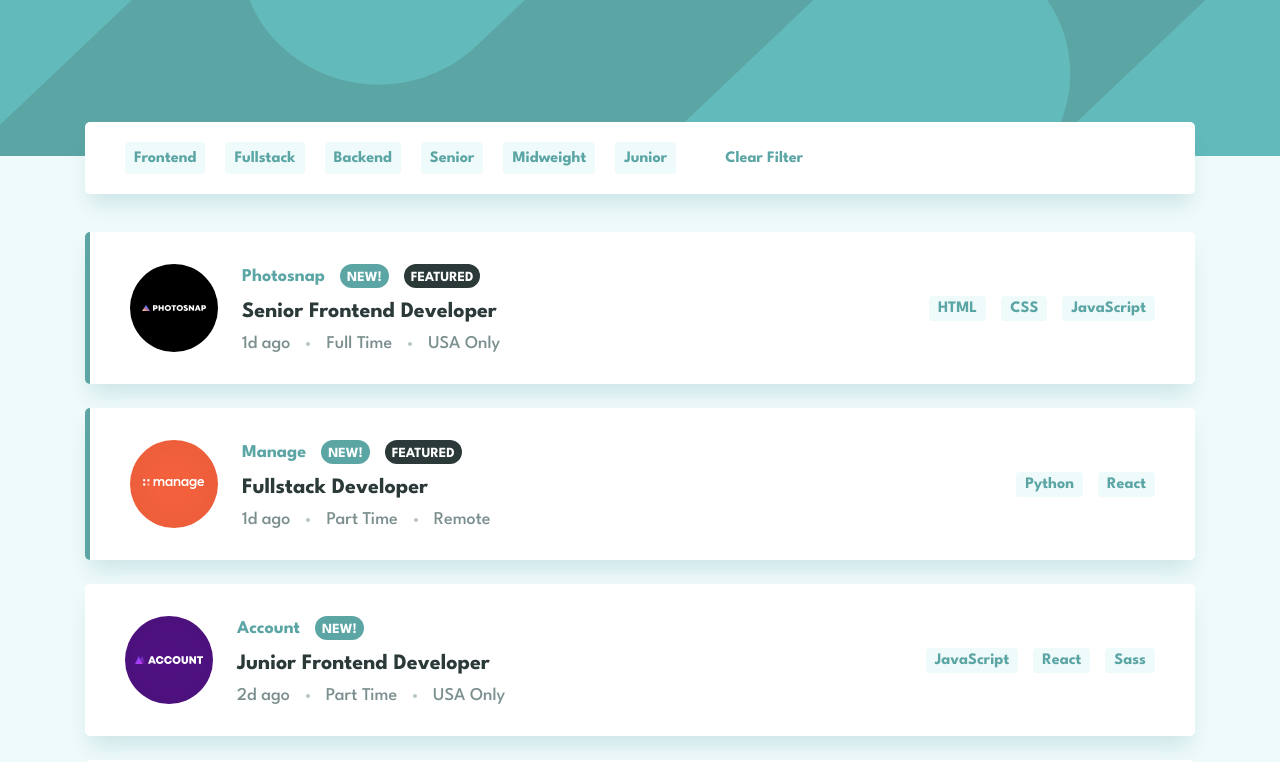
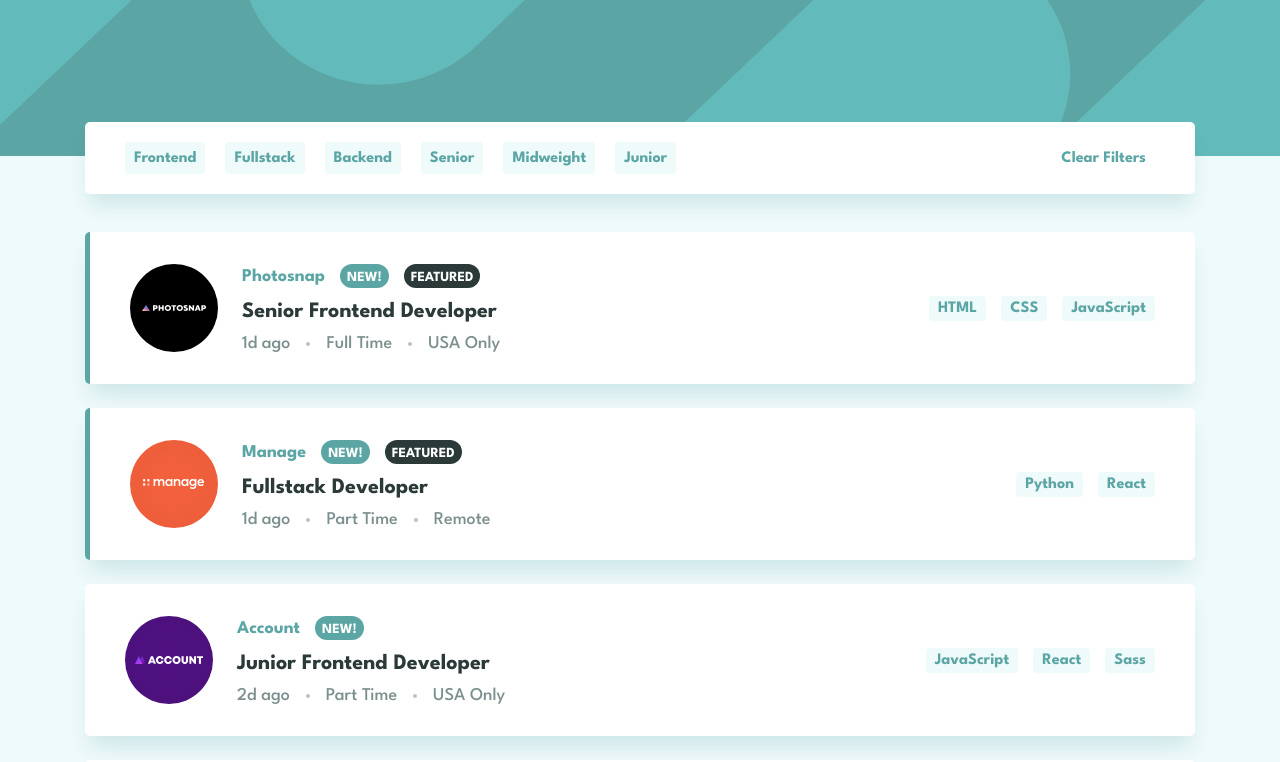
Before and after one commit to EdwinSch/react-joblisting-filters, a React (Vite) app: page / in a window 1280 px wide. Shown: the top 762 px of the page. Built offline with nearby package versions, Linux system fonts and the light colour scheme.

Commit message:
update: filter buttons component

```diff
--- a/src/App.jsx
+++ b/src/App.jsx
@@ -8,7 +8,7 @@ const rolesSet = new Set(mapRoles);
 const mapLevels = data.map((item) => item.level);
 const levelsSet = new Set(mapLevels);
 
-const newBtnsCollection = [...rolesSet, ...levelsSet, "clear filter"];
+const newBtnsCollection = [...rolesSet, ...levelsSet];
 
 function App() {
   const [jobs, setJobs] = useState(data);
@@ -16,15 +16,11 @@ function App() {
 
   // Filter Buttons Function
   const filterJobs = (cat) => {
-    // Clear Filter Btn
-    if (cat === "clear filter") {
-      setJobs(data);
-      return;
-    }
-
     // Filter by category
     const newJobs = data.filter((job) => job.role === cat || job.level === cat);
     // console.log(cat);
+
+    // Set new filtered state
     setJobs(newJobs);
   };
 
@@ -32,7 +28,13 @@ function App() {
     <>
       <header>{/* CSS dynamic */}</header>
       <main>
-        <JobsOverview jobs={jobs} buttons={buttons} filterJobs={filterJobs} />
+        <JobsOverview
+          jobs={jobs}
+          setJobs={setJobs}
+          buttons={buttons}
+          filterJobs={filterJobs}
+          data={data}
+        />
       </main>
     </>
   );
--- a/src/components/FilterBtns.jsx
+++ b/src/components/FilterBtns.jsx
@@ -1,6 +1,6 @@
 const FilterBtns = ({ buttons, filterJobs }) => {
   return (
-    <>
+    <div className="btns-row">
       {buttons.map((button) => {
         return (
           <button
@@ -13,7 +13,7 @@ const FilterBtns = ({ buttons, filterJobs }) => {
           </button>
         );
       })}
-    </>
+    </div>
   );
 };
 
--- a/src/components/JobsOverview.jsx
+++ b/src/components/JobsOverview.jsx
@@ -1,11 +1,18 @@
 import FilterBtns from "./filterBtns";
 import Job from "./Job";
 
-const JobsOverview = ({ jobs, buttons, filterJobs }) => {
+const JobsOverview = ({ jobs, setJobs, buttons, filterJobs, data }) => {
   return (
     <section className="jobs-container">
-      <div className="selected-labels-container">
+      <div className="filter-btns-container">
         <FilterBtns buttons={buttons} filterJobs={filterJobs} />
+        <button
+          type="button"
+          className="btn clear-btn"
+          onClick={() => setJobs(data)}
+        >
+          clear filters
+        </button>
       </div>
       {jobs.map((job) => {
         return <Job key={job.id} {...job} />;
--- a/src/components/StackLabels.jsx
+++ b/src/components/StackLabels.jsx
@@ -3,7 +3,7 @@ const StackLabels = ({ languages }) => {
     <div className="labels-wrapper">
       {languages.map((lang, index) => {
         return (
-          <div key={index} className="flag-static">
+          <div key={index} className="label-static">
             {lang}
           </div>
         );
--- a/src/styles/main.scss
+++ b/src/styles/main.scss
@@ -56,7 +56,6 @@ header {
 }
 
 main {
-  // border: $inspect;
   display: flex;
   justify-content: center;
 }
@@ -64,7 +63,6 @@ main {
 //--- Jobs Styles
 
 .jobs-container {
-  // border: $inspect;
   position: relative;
   margin: 76px 1.5rem;
   width: 1110px;
@@ -73,7 +71,7 @@ main {
   gap: 24px;
 }
 
-.selected-labels-container {
+.filter-btns-container {
   padding: 20px 40px;
   position: absolute;
   top: -110px;
@@ -84,8 +82,14 @@ main {
   box-shadow: $shadow;
 
   display: flex;
+  justify-content: space-between;
   flex-wrap: wrap;
+}
+
+.btns-row {
+  display: flex;
   gap: 20px;
+  flex-wrap: wrap;
 }
 
 .job-wrapper {
@@ -219,13 +223,33 @@ main {
   background: #2b3939;
 }
 
-//--- Lables Styles
+//--- Labels Styles
 
 .labels-wrapper {
   display: flex;
   flex-wrap: wrap;
   gap: 15px;
 }
+
+@media screen and (max-width: 1000px) {
+  .labels-wrapper {
+    margin-top: 15px;
+    padding-top: 15px;
+    border-top: 1px solid #b7c4c4;
+  }
+}
+
+.label-static {
+  padding: 5px 9px;
+  font-size: 1rem;
+  font-weight: 700;
+  color: $primary;
+  border-radius: 4px;
+  border: none;
+  background: $background;
+}
+
+//--- Filter Button Styles
 
 .btn {
   display: block;
@@ -251,41 +275,17 @@ main {
   color: white;
 }
 
-.btn:last-child {
-  margin-left: 20px;
+.clear-btn {
   background: none;
   text-transform: capitalize;
 }
-.btn:last-child:hover {
+.clear-btn:hover {
   color: $primary;
   background: none;
   text-decoration: underline;
 }
 
-.btn:last-child:hover {
-  color: $primary;
-  background: none;
-  text-decoration: underline;
-}
-.btn:last-child:focus {
+.clear-btn:focus {
   color: $primary;
   background: none;
 }
-
-.flag-static {
-  padding: 5px 9px;
-  font-size: 1rem;
-  font-weight: 700;
-  color: $primary;
-  border-radius: 4px;
-  border: none;
-  background: $background;
-}
-
-@media screen and (max-width: 1000px) {
-  .labels-wrapper {
-    margin-top: 15px;
-    padding-top: 15px;
-    border-top: 1px solid #b7c4c4;
-  }
-}
```
